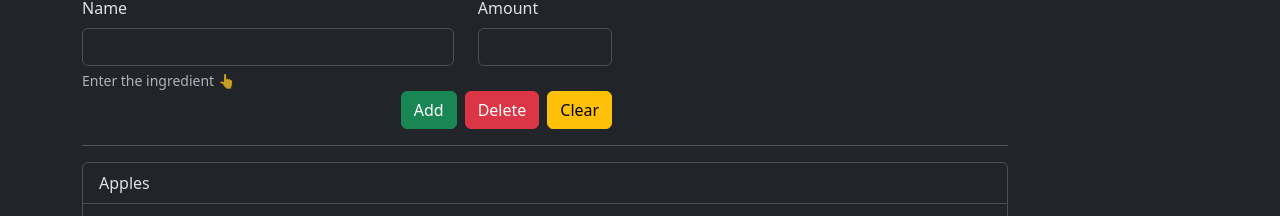
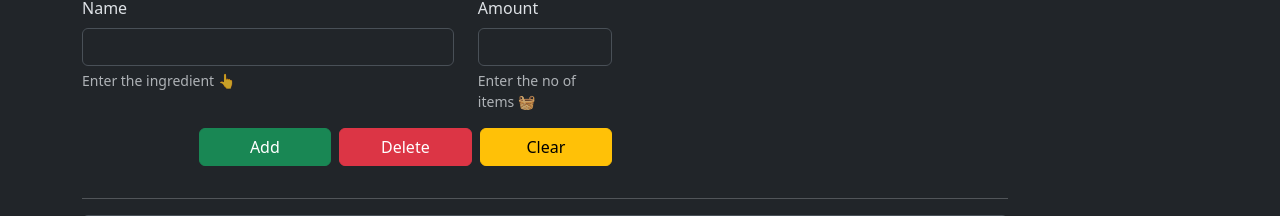
Before and after one commit to dev-gajaraj/Recipe, an Angular app: page / in a window 1280 px wide. Shown: the part 520-736 px from the top of the page. Built offline with nearby package versions, Linux system fonts and the light colour scheme.

Commit message:
fix: make buttons fixed width

```diff
--- a/src/app/shopping-list/shopping-edit/shopping-edit.component.html
+++ b/src/app/shopping-list/shopping-edit/shopping-edit.component.html
@@ -5,16 +5,17 @@
         <div class="col-sm-5 form-group">
           <label class="form-label" for="name">Name</label>
           <input class="form-control" id="name" type="text">
-          <div class="form-text" id="emailHelp">Enter the ingredient 👆</div>
+          <div class="form-text" id="nameHelp">Enter the ingredient 👆</div>
         </div>
         <div class="col-sm-2 form-group">
           <label class="form-label" for="amount">Amount</label>
           <input class="form-control" id="amount" type="number">
+          <div class="form-text" id="amountHelp">Enter the no of items 🧺</div>
         </div>
-        <div class="col-sm-7 d-grid gap-2 d-md-flex justify-content-md-end">
-          <button class="btn btn-success" type="submit">Add</button>
-          <button class="btn btn-danger" type="button">Delete</button>
-          <button class="btn btn-warning" type="button">Clear</button>
+        <div class="col-sm-7 my-3 d-grid gap-2 d-md-flex justify-content-md-end">
+          <button class="btn btn-success col-3" type="submit">Add</button>
+          <button class="btn btn-danger col-3" type="button">Delete</button>
+          <button class="btn btn-warning col-3" type="button">Clear</button>
         </div>
       </div>
     </form>
```
